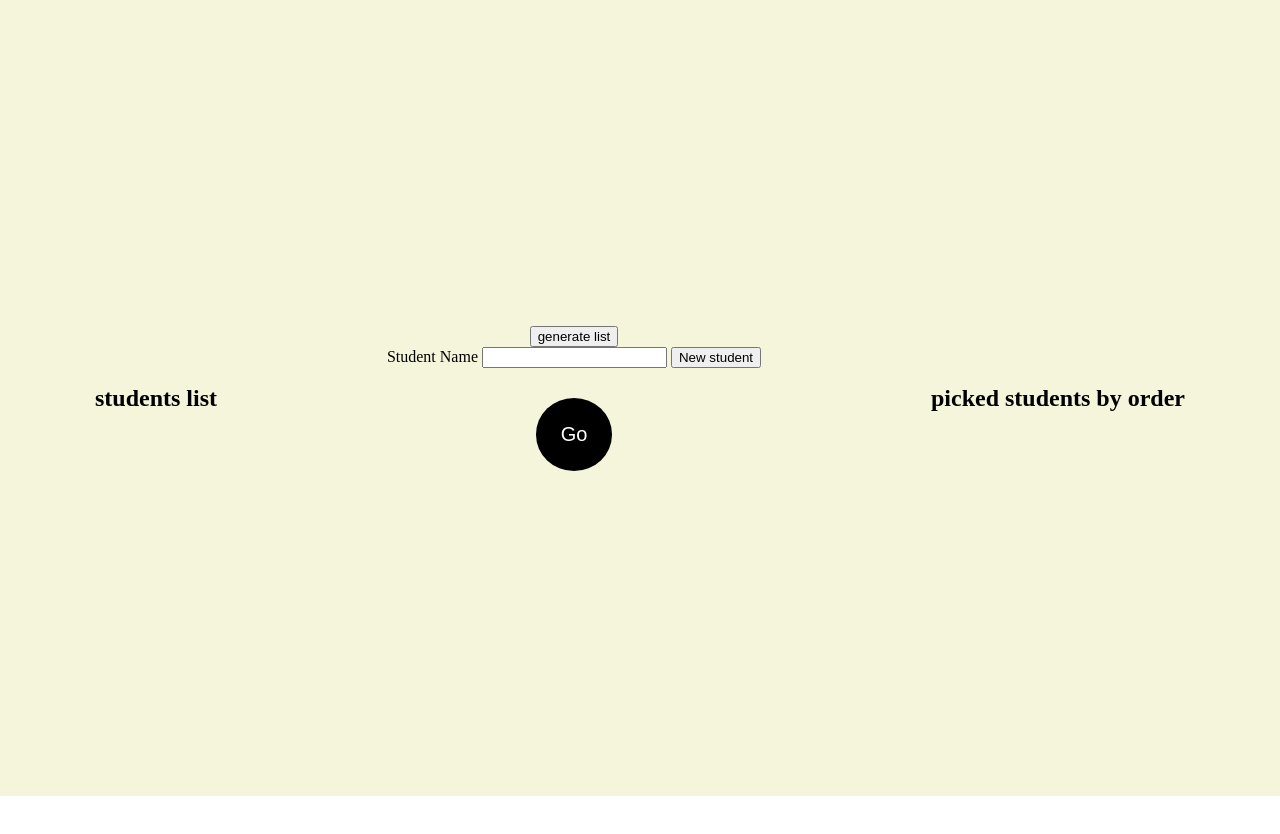
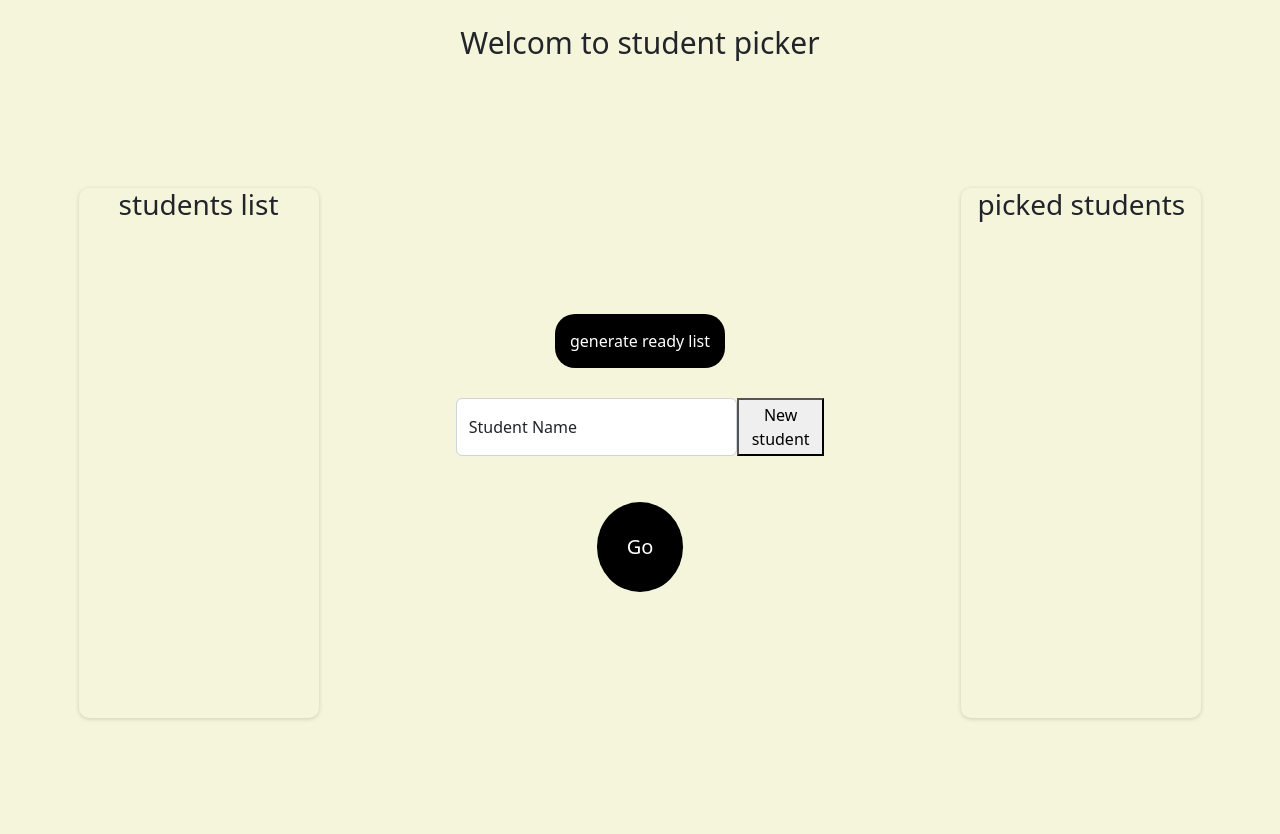
Before and after one commit to mohammedaitgaba/Random-student, a plain HTML site: page index.html in a window 1280 px wide. Before the commit the page ends 800 px from the top, so only its background shows below. Drawn offline with nearby package versions, Linux system fonts and the light colour scheme.

Commit message:
add some styles to home page

```diff
--- a/index.html
+++ b/index.html
@@ -5,14 +5,20 @@
     <meta http-equiv="X-UA-Compatible" content="IE=edge">
     <meta name="viewport" content="width=device-width, initial-scale=1.0">
     <link rel="stylesheet" href="styles.css">
+    <link href="https://cdn.jsdelivr.net/npm/bootstrap@5.2.1/dist/css/bootstrap.min.css" rel="stylesheet" integrity="sha384-iYQeCzEYFbKjA/T2uDLTpkwGzCiq6soy8tYaI1GyVh/UjpbCx/TYkiZhlZB6+fzT" crossorigin="anonymous">
+    <script src="https://cdn.jsdelivr.net/npm/bootstrap@5.2.1/dist/js/bootstrap.bundle.min.js" integrity="sha384-u1OknCvxWvY5kfmNBILK2hRnQC3Pr17a+RTT6rIHI7NnikvbZlHgTPOOmMi466C8" crossorigin="anonymous"></script>
+
     <title>Document</title>
 </head>
 <body>
-    <section class="container">
+    <section class="title">
+        Welcom to student picker
+    </section>
+    <section class="container_student_picker">
         <!-- <button onclick="tored()">to red</button> -->
-        <section>
-            <div>
-                <h2>students list</h2>
+        <section class="students_list_section">
+            <div class="students_list_title">
+                <h3>students list</h2>
             </div>
             <div class="stud_list">
                 <span id="students_list" >
@@ -22,17 +28,17 @@
         </section>
 
         <section class="generator">
-            <div>
-                <button onclick="generateStudentsList()">generate list</button>
+            <div class="generate_list_student">
+                <button onclick="generateStudentsList()">generate ready list</button>
             </div>
 
-            <div class="add_new_student">
-                <label for="">Student Name</label>
-                <input type="text" id="student_name">
+            <form class="form-floating mb-3 new_student">
+                <!-- <label for="">Student Name</label> -->
+                <!-- <input type="text" id="student_name"> -->
+                <input type="text" class="form-control" id="student_name" placeholder="name@example.com">
+                <label for="student_name">Student Name</label>
                 <button id="add" onclick="addStudents()">New student</button>
-            </div>
-
-
+            </form>
 
             <div class="pick_lucky_student">
                 <button id="Random_student" onclick="pickStudent()">Go</button>
@@ -40,9 +46,9 @@
 
         </section>
 
-        <section >
+        <section class="list_picked_students">
             <div>
-                <h2>picked students by order</h2>
+                <h3>picked students</h2>
             </div>
             <div id="picked_students">
 
--- a/script.js
+++ b/script.js
@@ -6,7 +6,12 @@ let students_table=[];
 let generated_list ;
 let students_ordered = [];
 let d= new Date();
+
+
 let nextDay = d.getDate()
+let nexMonth = d.getMonth()
+let nextYear =d.getFullYear()
+
 let dayPositionInTheWeek = d.getDay()
 fetch("./students.json")
 .then(response =>response.json())
@@ -36,7 +41,9 @@ function generateStudentsList(){
         students_field.innerHTML += iterator.name +"</br>" +'<hr>' ;
     }
 }
-
+document.getElementById("add").addEventListener("click", function(event){
+    event.preventDefault()
+  });
 function addStudents(){
     this.generateDateOfSubject()
     // getting input value (student name)
@@ -94,7 +101,7 @@ function pickStudent(){
 
         this.addStudents()
         this.defaultview()
-    }, 00);
+    }, 1000);
 
 }
 
@@ -106,8 +113,8 @@ function defaultview(){
 }
 
 function GetDateOfSubject(){
+    nextDay++
 
-    nextDay++
    if (dayPositionInTheWeek < 7) {
         dayPositionInTheWeek++
         if (dayPositionInTheWeek == 7) {
@@ -117,12 +124,19 @@ function GetDateOfSubject(){
 
     if (students_table.length-1 >=0) {
         if (dayPositionInTheWeek == 6 ) {
+            nextDay = nextDay + 2
             dayPositionInTheWeek = 1
-            nextDay = nextDay + 2
+        }
+        if (nextDay > 31) {
+            nextDay = 1
+            nexMonth++
+        }
+        if (nexMonth > 12) {
+            nexMonth = 1
+            nextYear++
         }
 
-
-        let date = nextDay +'/' +d.getMonth() +'/'+d.getFullYear()
+        let date = nextDay +'/' + nexMonth +'/'+ nextYear
         console.log(date);
         console.log(dayPositionInTheWeek);
     }
--- a/styles.css
+++ b/styles.css
@@ -1,7 +1,14 @@
 *{
     margin: 0;
 }
-.container{
+.title{
+
+    background-color: beige;
+    text-align: center;
+    font-size: 30px;
+    padding-top: 20px;
+}
+.container_student_picker{
     display: flex;
     justify-content: space-around;
     align-items: center;
@@ -9,30 +16,74 @@
     padding: 10px;
     height: 97vh;
 }
+.students_list_section{
+    height: 70%;
+    width: 15rem;
+    display: flex;
+    flex-direction: column;
+    justify-content: flex-start;
+    box-shadow: rgba(0, 0, 0, 0.16) 0px 1px 4px;
+    border-radius: 10px;
+    /* align-items: center; */
+}
+.new_student{
+    display: flex;
+}
+.stud_list{
+    overflow: auto;
+
+}
+.students_list_title{
+    text-align: center;
+}
 .generator{
     display: flex;
     flex-direction: column;
     justify-content: center;
     align-items: center;
 }
+.generate_list_student button{
+    padding: 15px;
+    margin-bottom: 30px;
+    border-radius: 20px;
+    border: none;
+    background-color: rgb(0, 0, 0);
+    color: white;
+    font-size: 16px;
+    cursor: pointer;
+
+}
+
 .pick_lucky_student button{
-    padding: 25px;
+    padding:30px;
     margin-top: 30px;
     border-radius: 50%;
     border: none;
     background-color: rgb(0, 0, 0);
     color: white;
     font-size: 20px;
+    cursor: pointer;
 
 }
-.stud_list{
-    /* background-color: aqua;
-    color: blue; */
-    /* width: 40%; */
+.list_picked_students{
+    height: 70%;
+    width: 15rem;
+    display: flex;
+    flex-direction: column;
+    justify-content: flex-start;
+    align-items: center;
+    text-align: center;
+    box-shadow: rgba(0, 0, 0, 0.16) 0px 1px 4px;
+    border-radius: 10px;
+}
+#picked_students{
+
+    overflow: auto;
 }
 .students_list_shake{
     animation: shake 1s ;
-    background-color: rgb(247, 222, 222);
+    background-color: rgb(255, 255, 255);
+    overflow: auto;
 }
 @keyframes shake {
     0% {transform : translate(1px,1px) rotate(0deg);}
@@ -47,3 +98,8 @@
     90% {transform : translate(1px,1px) rotate(0deg);} */
     100% {transform : translate(1px,1px) rotate(0deg);}
 }
+@media only screen and (max-width: 767px) {
+    .container_student_picker{
+        flex-direction: column;
+    }
+}
```
